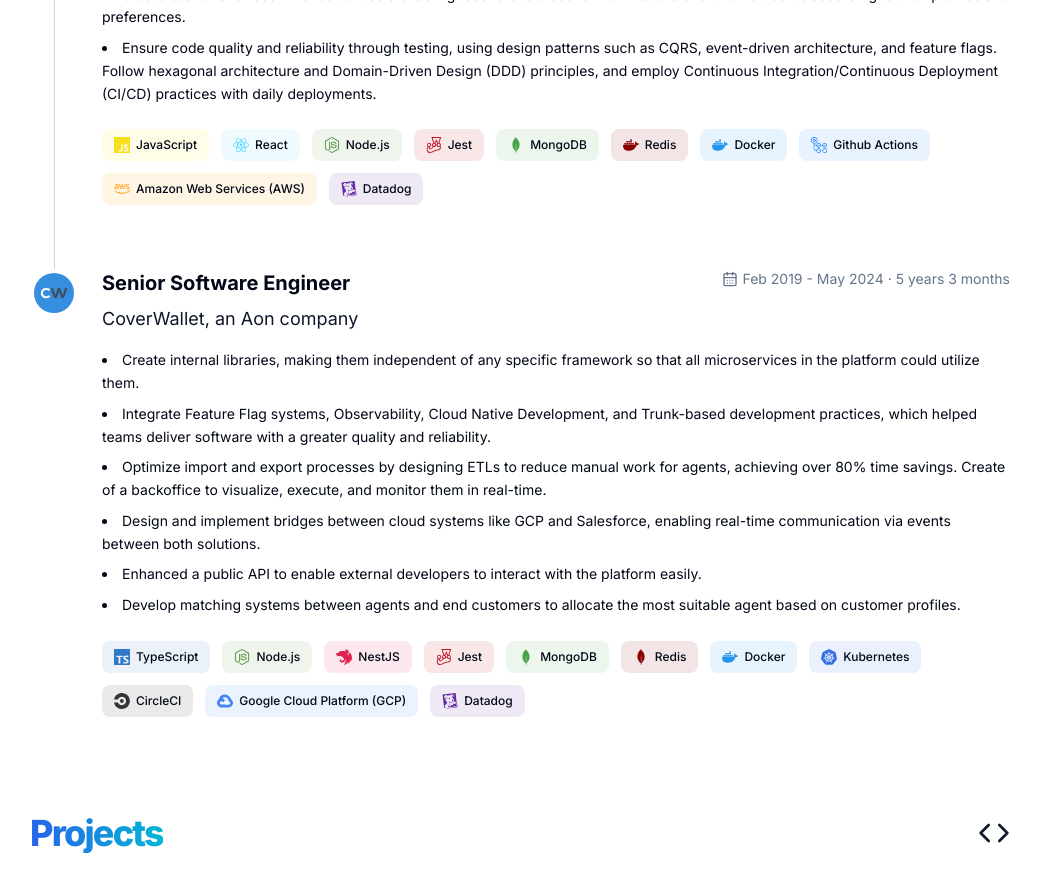
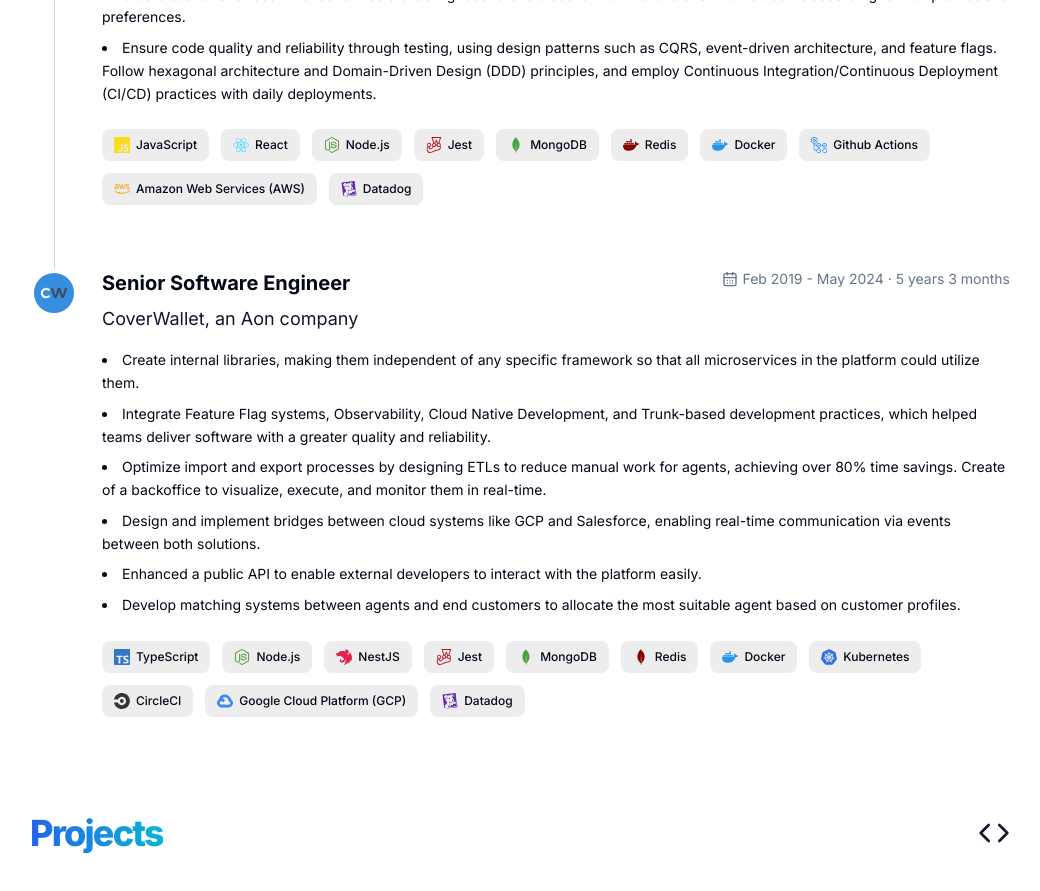
Before and after one commit to AlbertHernandez/alberthernandez.dev, a Next.js app: page / in a window 1280 px wide. Shown: the part 1520-2411 px from the top of the page, without its empty margins (120-1160 px from the left). Built offline with nearby package versions, Linux system fonts and the light colour scheme.

Commit message:
v44
Signed-off-by: Albert Hernandez <alberthernandezdev@gmail.com>

```diff
--- a/src/app/page.tsx
+++ b/src/app/page.tsx
@@ -830,13 +830,13 @@
                           key={i}
                           className="flex items-center px-3 py-2 rounded-lg transition-colors duration-200"
                           style={{
-                            backgroundColor: `${tech.color}1A`,
+                            backgroundColor: `#4e4e4e1A`,
                           }}
                           onMouseEnter={e => {
-                            e.currentTarget.style.backgroundColor = `${tech.color}99`;
+                            e.currentTarget.style.backgroundColor = `${tech.color}33`;
                           }}
                           onMouseLeave={e => {
-                            e.currentTarget.style.backgroundColor = `${tech.color}1A`;
+                            e.currentTarget.style.backgroundColor = `#4e4e4e1A`;
                           }}
                         >
                           <div className="w-4 h-4 mr-1.5 flex items-center justify-center">
```
